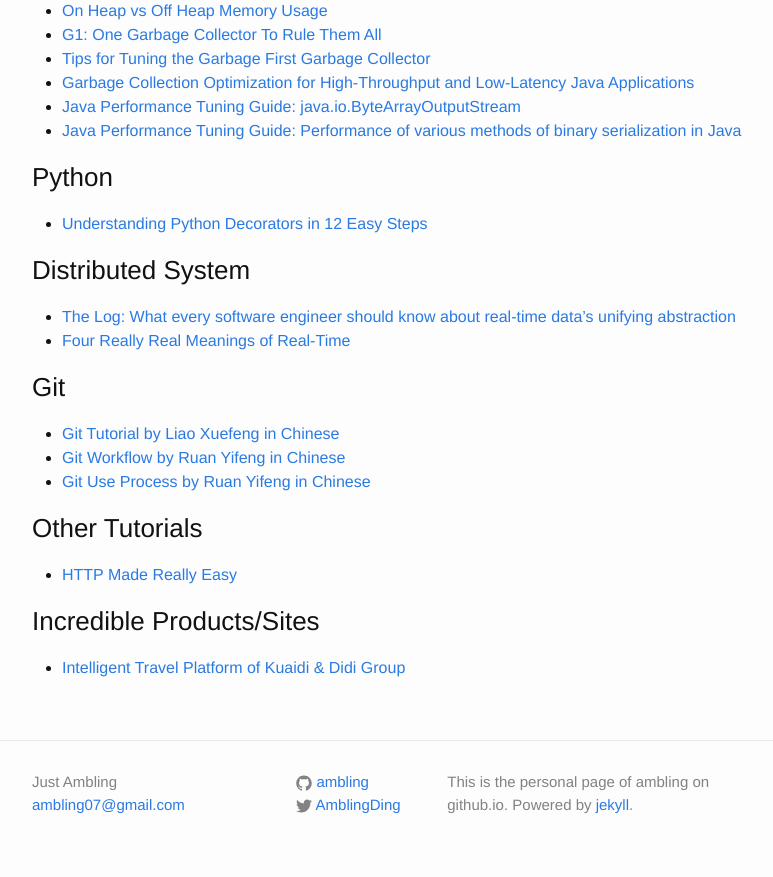
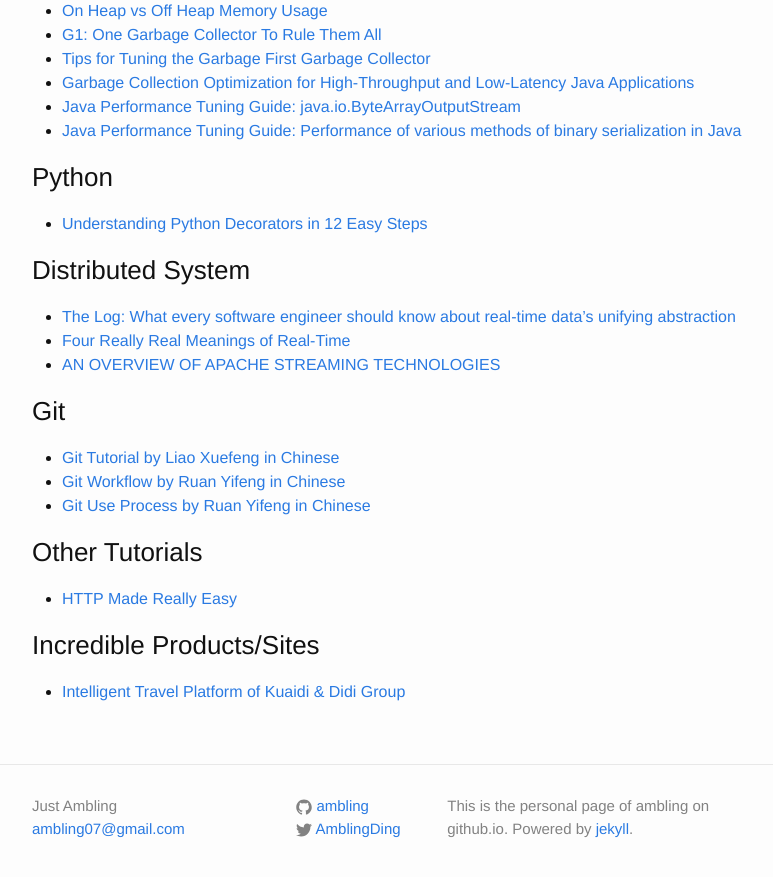
Before and after one commit to ambling/ambling.github.io, a Jekyll site: the page built from 00-recommands.md, in a window 1280 px wide and 900 px high, scrolled down 810 px. Shown: the top 877 px of the window, without its empty margins (238-1011 px from the left). Built offline with Jekyll 4.4.1, drawn with Linux system fonts in a browser that asks for light colours.

Commit message:
add an overview of streaming tech

```diff
--- a/00-recommands.md
+++ b/00-recommands.md
@@ -44,6 +44,7 @@ permalink: /recommands/
 ### Distributed System
 - [The Log: What every software engineer should know about real-time data's unifying abstraction](http://engineering.linkedin.com/distributed-systems/log-what-every-software-engineer-should-know-about-real-time-datas-unifying)
 - [Four Really Real Meanings of Real-Time](http://bigdatapage.com/4-really-real-meanings-of-real-time/)
+- [AN OVERVIEW OF APACHE STREAMING TECHNOLOGIES](https://databaseline.wordpress.com/2016/03/12/an-overview-of-apache-streaming-technologies/)
 
 ### Git
 - [Git Tutorial by Liao Xuefeng in Chinese](http://www.liaoxuefeng.com/wiki/0013739516305929606dd18361248578c67b8067c8c017b000)
```
